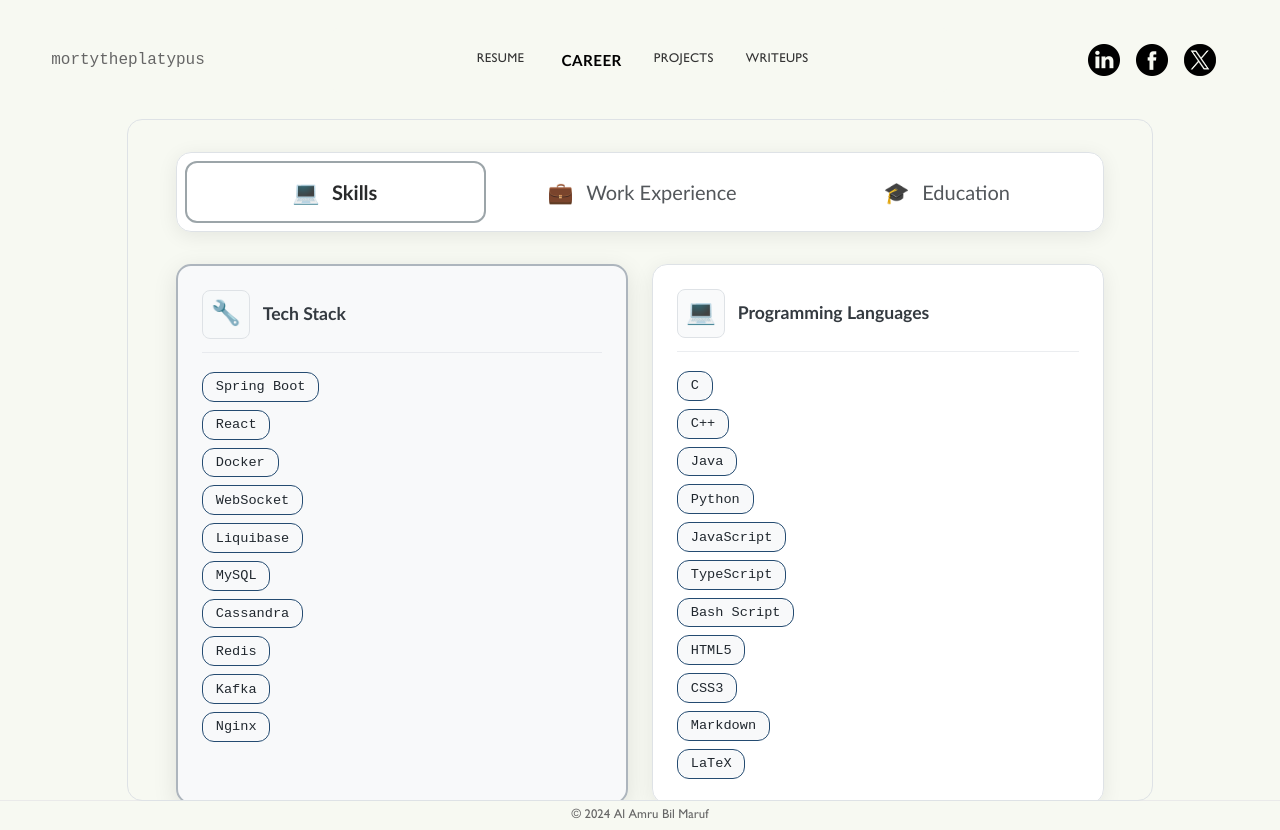
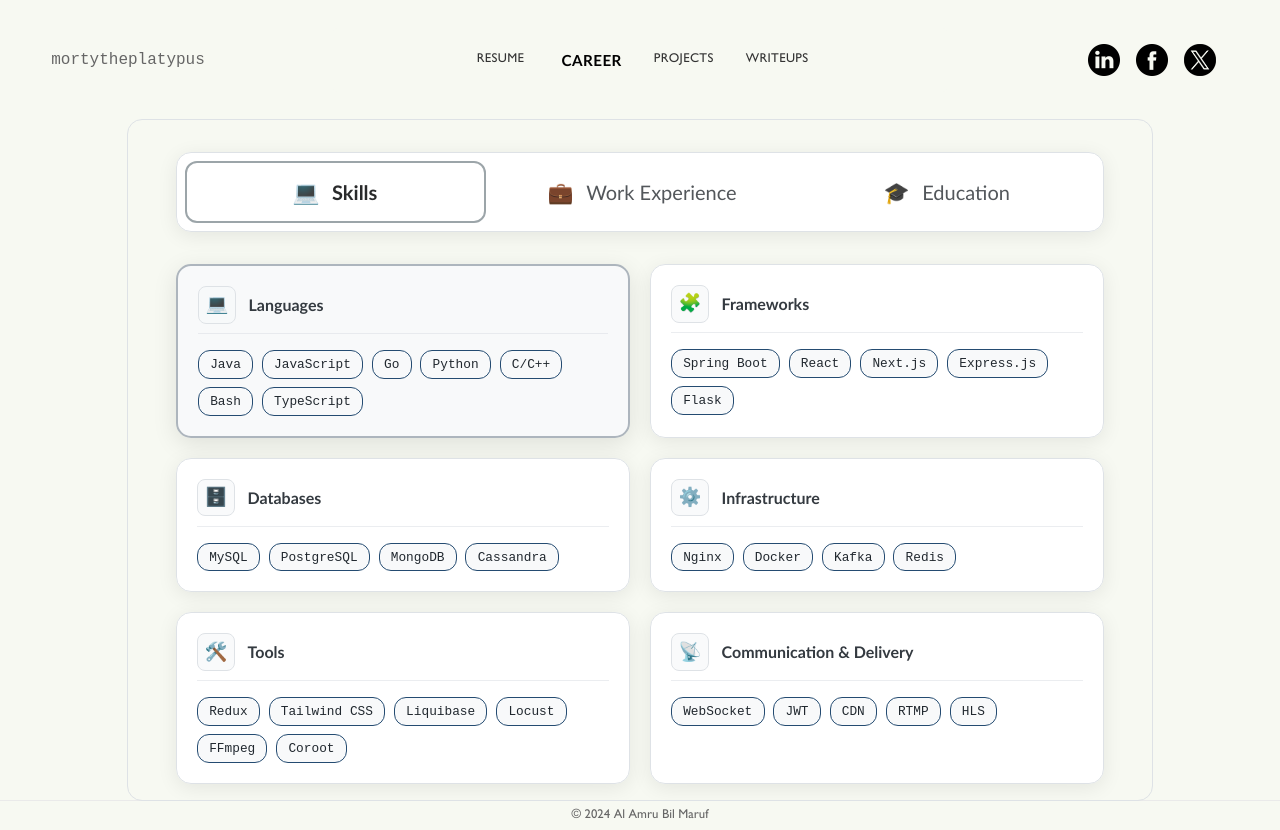
Before and after one commit to mortytheplatypus/mortytheplatypus.github.io, a React (Create React App) app: page /career in a window 1280 px wide. Built offline with nearby package versions, Linux system fonts and the light colour scheme.

Commit message:
update career tab

```diff
--- a/src/components/tabs/career/Career.css
+++ b/src/components/tabs/career/Career.css
@@ -189,7 +189,7 @@
   display: flex;
   flex-direction: column;
   justify-content: center;
-  align-items: center;
+  align-items: flex-start;
 }
 
 .description-section .description {
@@ -242,20 +242,21 @@
 
 .tech-stack-box {
   margin-top: 1rem;
-  padding: 1rem;
+  padding: 0.6rem 0 0;
   display: flex;
-  justify-content: center;
-  align-items: center;
+  justify-content: flex-start;
+  align-items: flex-start;
+  width: 100%;
 }
 
 .tech-stack-box .tech-stack {
   margin: 0;
-  width: 80%;
+  width: 100%;
   gap: 0.4rem;
   display: flex;
   flex-wrap: wrap;
-  justify-content: center;
-  align-items: center;
+  justify-content: flex-start;
+  align-items: flex-start;
   overflow: hidden;
 }
 
@@ -354,7 +355,7 @@
 }
 
 .status-badge {
-  background: #28a745;
+  background: #1e7e34;
   color: white;
 }
 
@@ -427,8 +428,8 @@
 /* Skills Tab Styles */
 .skills-timeline {
   display: grid;
-  grid-template-columns: repeat(auto-fit, minmax(350px, 1fr));
-  gap: 1.5rem;
+  grid-template-columns: repeat(auto-fit, minmax(320px, 1fr));
+  gap: 1.25rem;
   padding: 0;
 }
 
@@ -437,34 +438,11 @@
   backdrop-filter: blur(20px);
   border: 1px solid #dee2e6;
   border-radius: 15px;
-  padding: 1.5rem;
+  padding: 1.25rem;
   box-shadow: 0 4px 20px rgba(0, 0, 0, 0.08);
   transition: all 0.3s cubic-bezier(0.4, 0, 0.2, 1);
   position: relative;
   overflow: hidden;
-  cursor: pointer;
-}
-
-.skill-category-card::before {
-  content: '';
-  position: absolute;
-  top: 0;
-  left: 0;
-  right: 0;
-  height: 3px;
-  background: linear-gradient(90deg, #6c757d 0%, #495057 100%);
-  transform: scaleX(0);
-  transform-origin: left;
-  transition: transform 0.3s ease;
-}
-
-.skill-category-card:hover::before {
-  transform: scaleX(1);
-}
-
-.skill-category-card:hover {
-  transform: translateY(-3px);
-  box-shadow: 0 8px 30px rgba(0, 0, 0, 0.12);
 }
 
 .skill-category-card.featured {
@@ -477,52 +455,55 @@
   display: flex;
   align-items: center;
   gap: 0.8rem;
-  margin-bottom: 1.2rem;
-  padding-bottom: 0.8rem;
+  margin-bottom: 1rem;
+  padding-bottom: 0.6rem;
   border-bottom: 1px solid rgba(222, 226, 230, 0.6);
 }
 
 .category-icon {
-  font-size: 1.5rem;
-  padding: 0.5rem;
+  font-size: 1.15rem;
+  padding: 0.4rem;
   border-radius: 8px;
   background: rgba(248, 249, 250, 0.8);
   border: 1px solid #dee2e6;
 }
 
 .category-title {
-  font-size: 1.1rem;
+  font-size: 1rem;
   font-weight: 600;
   color: #343a40;
   margin: 0;
-  line-height: 1.3;
+  line-height: 1.2;
 }
 
-.skills-grid {
+.career-skills-grid {
   display: flex;
+  flex-direction: row;
   flex-wrap: wrap;
-  gap: 0.6rem;
+  gap: 0.55rem;
   justify-content: flex-start;
   align-items: center;
 }
 
 .skill-tag {
-  padding: 0.4rem 0.8rem;
+  padding: 0.35rem 0.7rem;
   border-radius: 12px;
   font-family: monospace;
-  font-size: 0.85rem !important;
+  font-size: 0.8rem !important;
   color: #21282f !important;
   font-weight: 500;
   background: rgba(248, 249, 250, 0.9);
   border: 1px solid #244b71 !important;
-  transition: all 0.3s ease;
-  cursor: pointer;
+  transition: all 0.2s ease;
   white-space: nowrap;
 }
 
+.skill-category-card:hover {
+  transform: translateY(-2px);
+  box-shadow: 0 8px 24px rgba(0, 0, 0, 0.1);
+}
+
 .skill-tag:hover {
-  transform: translateY(-1px);
-  box-shadow: 0 2px 8px rgba(0, 0, 0, 0.15);
   background: #f8f9fa;
   border-color: #495057 !important;
 }
@@ -652,7 +633,7 @@
     font-size: 1rem;
   }
 
-  .skills-grid {
+  .career-skills-grid {
     gap: 0.4rem;
   }
 
--- a/src/components/tabs/career/Career.js
+++ b/src/components/tabs/career/Career.js
@@ -4,12 +4,12 @@ import "./Career.css";
 
 const experienceData = [
   {
-    period: "May 2024 - Present",
+    period: "June 2024 - Present",
     isCurrent: true,
-    position: "Software Engineer I",
+    position: "Software Engineer",
     company: "Synesis IT PLC",
     description:
-      "Contributing to the full-stack development of Convay, a cutting-edge video conferencing platform. Leading feature development initiatives, implementing critical bug fixes, and driving code refactoring efforts while maintaining industry best practices to deliver exceptional user experiences.",
+      "Core contributor to Convay, a high-scale video conferencing platform. Built performance-sensitive backend and real-time features with a focus on reliability, scalability, and production observability.",
     techStack: [
       "Spring Boot",
       "React",
@@ -24,22 +24,31 @@ const experienceData = [
     ],
   },
   {
+    period: "Dec 2023 - May 2024",
+    isCurrent: false,
+    position: "Frontend Engineer",
+    company: "Sentien IO",
+    description:
+      "Led frontend development and UI/UX design for an AI-driven interview preparation platform. Shipped key flows and analytics-heavy views that improved usability and actionable user feedback.",
+    techStack: [
+      "React",
+      "Next.js",
+      "TypeScript",
+      "Tailwind CSS",
+      "Recharts",
+    ],
+  },
+  {
     period: "May 2023 - June 2023",
     isCurrent: false,
-    duration: "2 months",
-    position: "Software Developer Intern",
-    company: "MySoft Limited",
+    position: "Health Analytics Intern",
+    company: "MYSOFT LIMITED",
     description:
-      "Specialized in healthcare big data management and analytics during undergraduate studies. Developed data-driven solutions to identify trends and patterns, optimizing operational efficiency and enhancing service delivery for hospitals and patients.",
+      "Developed a real-time health analytics dashboard to visualize hospital data trends and help administrators take data-backed operational decisions.",
     techStack: [
       "Flask",
       "Angular",
       "PostgreSQL",
-      "Numpy",
-      "Pandas",
-      "Matplotlib",
-      "Seaborn",
-      "Scikit-learn",
     ],
   },
 ];
@@ -82,101 +91,45 @@ const educationData = [
 
 const skillsData = [
   {
-    category: "Tech Stack",
-    icon: "🔧",
+    category: "Languages",
+    icon: "💻",
+    skills: ["Java", "JavaScript", "Go", "Python", "C/C++", "Bash", "TypeScript"],
+  },
+  {
+    category: "Frameworks",
+    icon: "🧩",
     skills: [
       "Spring Boot",
       "React",
-      "Docker",
-      "WebSocket",
-      "Liquibase",
-      "MySQL",
-      "Cassandra",
-      "Redis",
-      "Kafka",
-      "Nginx",
+      "Next.js",
+      "Express.js",
+      "Flask",
     ],
   },
   {
-    category: "Programming Languages",
-    icon: "💻",
+    category: "Databases",
+    icon: "🗄️",
+    skills: ["MySQL", "PostgreSQL", "MongoDB", "Cassandra"],
+  },
+  {
+    category: "Infrastructure",
+    icon: "⚙️",
     skills: [
-      "C",
-      "C++",
-      "Java",
-      "Python",
-      "JavaScript",
-      "TypeScript",
-      "Bash Script",
-      "HTML5",
-      "CSS3",
-      "Markdown",
-      "LaTeX",
+      "Nginx",
+      "Docker",
+      "Kafka",
+      "Redis"
     ],
   },
   {
-    category: "Backend Frameworks & Libraries",
-    icon: "⚙️",
-    skills: [
-      "Spring",
-      "Django",
-      "Flask",
-      "Express.js",
-      "Node.js",
-      "Next",
-      "JWT",
-      "Apache Maven",
-    ],
+    category: "Tools",
+    icon: "🛠️",
+    skills: ["Redux", "Tailwind CSS", "Liquibase", "Locust", "FFmpeg", "Coroot"],
   },
   {
-    category: "Frontend & UI",
-    icon: "🎨",
-    skills: ["React", "Redux", "TailwindCSS", "MUI"],
-  },
-  {
-    category: "Databases & Storage",
-    icon: "🗄️",
-    skills: [
-      "MySQL",
-      "PostgreSQL",
-      "MongoDB",
-      "Redis",
-      "Cassandra",
-      "Supabase",
-    ],
-  },
-  {
-    category: "Messaging & Streaming",
+    category: "Communication & Delivery",
     icon: "📡",
-    skills: ["Apache Kafka"],
-  },
-  {
-    category: "Deployment & Cloud Platforms",
-    icon: "🌐",
-    skills: ["Netlify", "Vercel", "Nginx", "Docker"],
-  },
-  {
-    category: "DevOps & CI/CD",
-    icon: "🔄",
-    skills: ["Git", "GitHub", "GitLab", "GitHub Actions", "SonarLint"],
-  },
-  {
-    category: "Data Science & Machine Learning",
-    icon: "📊",
-    skills: [
-      "NumPy",
-      "Pandas",
-      "Matplotlib",
-      "Scipy",
-      "Scikit-learn",
-      "PyTorch",
-      "TensorFlow",
-    ],
-  },
-  {
-    category: "Tools & Utilities",
-    icon: "🛠️",
-    skills: ["Postman", "Swagger", "Jira", "Trello", "FFmpeg"],
+    skills: ["WebSocket", "JWT", "CDN", "RTMP", "HLS"],
   },
 ];
 
@@ -237,7 +190,7 @@ const SkillCategory = ({ skillCategory, isFeatured = false }) => {
         <span className="category-icon">{skillCategory.icon}</span>
         <h3 className="category-title">{skillCategory.category}</h3>
       </div>
-      <div className="skills-grid">
+      <div className="career-skills-grid">
         {skillCategory.skills.map((skill) => (
           <span key={skill} className="skill-tag">
             {skill}
```
